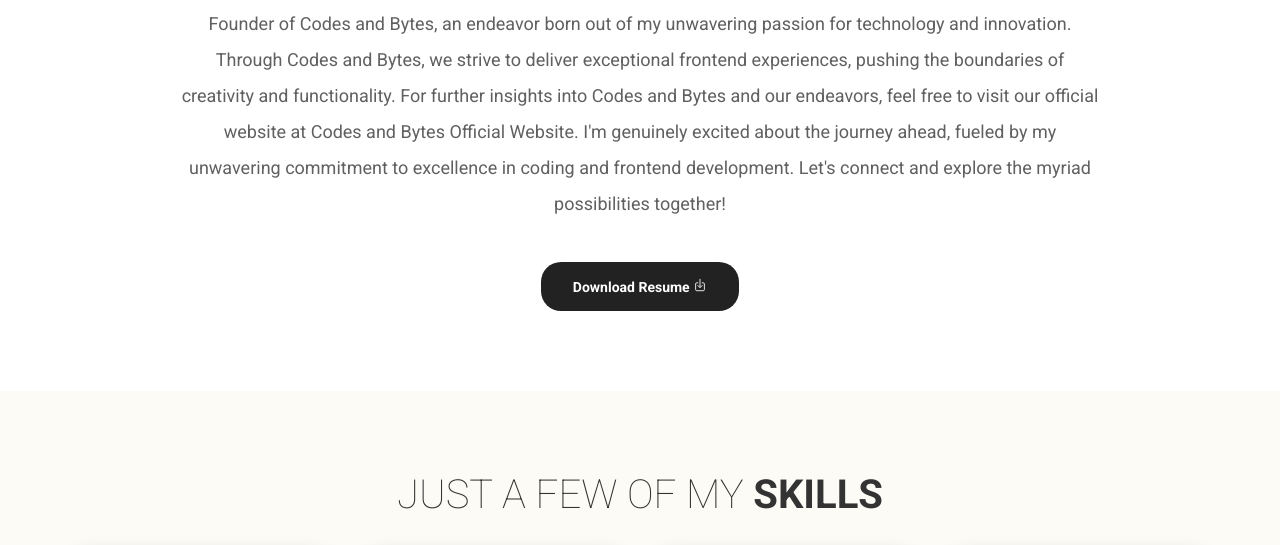
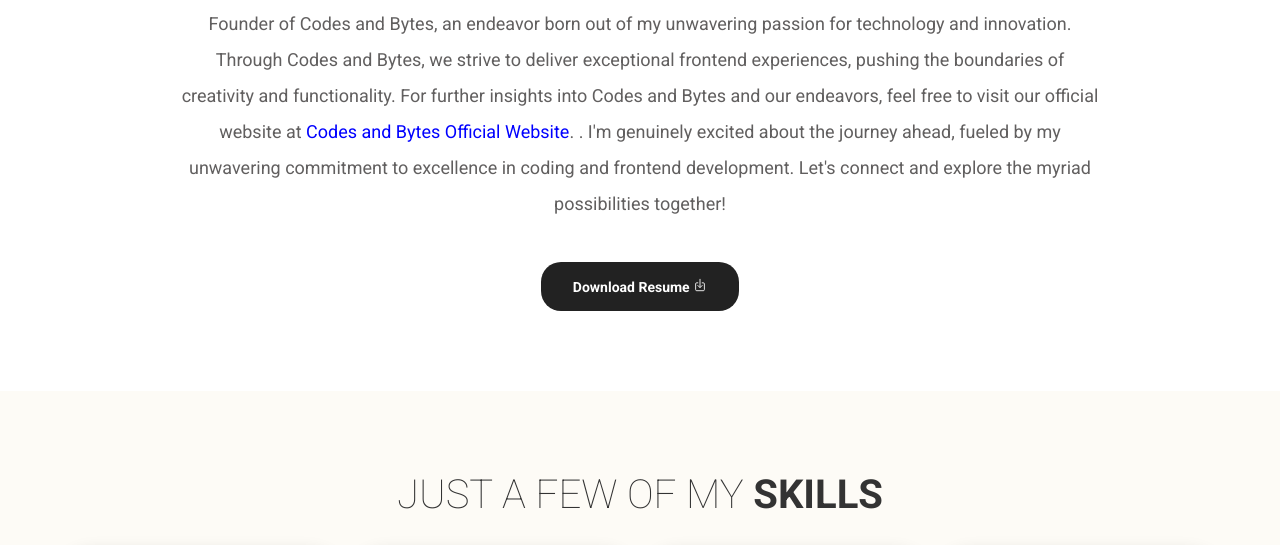
Before and after one commit to Bmokshith2406/PROFILE, a plain HTML site: page index.html in a window 1280 px wide. Shown: the part 1523-2068 px from the top of the page. Drawn offline with nearby package versions, Linux system fonts and the light colour scheme; files whose address does not match are found by name.

Commit message:
Update index.html

```diff
--- a/index.html
+++ b/index.html
@@ -98,7 +98,8 @@
 
 In addition to my academic pursuits, I proudly serve as the CEO and Founder of Codes and Bytes, an endeavor born out of my unwavering passion for technology and innovation. Through Codes and Bytes, we strive to deliver exceptional frontend experiences, pushing the boundaries of creativity and functionality.
 
-For further insights into Codes and Bytes and our endeavors, feel free to visit our official website at <a style={color:"blue"} href="https://codes-bytes.github.io/Codes-Bytes/">Codes and Bytes Official Website</a>. I'm genuinely excited about the journey ahead, fueled by my unwavering commitment to excellence in coding and frontend development. Let's connect and explore the myriad possibilities together!
+For further insights into Codes and Bytes and our endeavors, feel free to visit our official website at <a style="color: blue;" href="https://codes-bytes.github.io/Codes-Bytes/" target="_blank">Codes and Bytes Official Website</a>.
+. I'm genuinely excited about the journey ahead, fueled by my unwavering commitment to excellence in coding and frontend development. Let's connect and explore the myriad possibilities together!
 
 
             </p>
```
